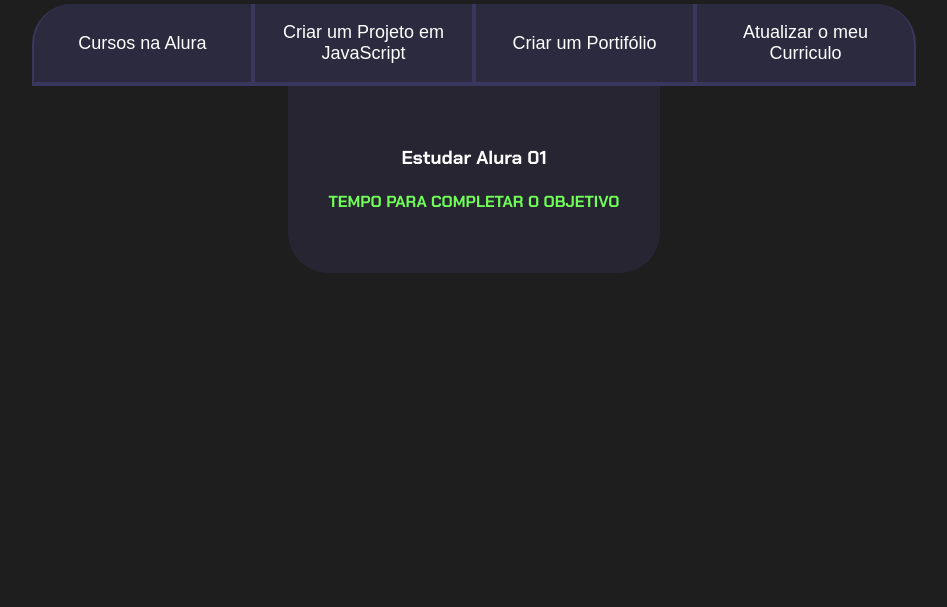
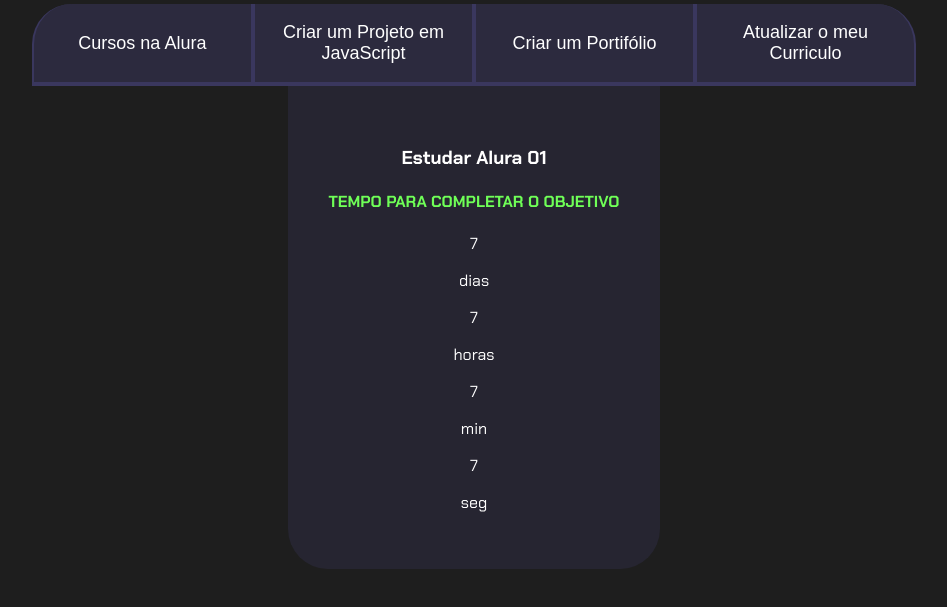
Before and after one commit to Lucas0Soares/Lucas, a plain HTML site: page index.html in a window 1280 px wide. Shown: the part 99-706 px from the top of the page, without its empty margins (166-1113 px from the left). Drawn offline with Linux system fonts and the light colour scheme.

Commit message:
Update index.html

```diff
--- a/index.html
+++ b/index.html
@@ -28,8 +28,23 @@
                             Tempo para Completar o Objetivo
                         </h4>
                         <div class="contador">
-                            <div class= "contador-digitos"
+                            <div class= "contador-digitos">
+                                <p class= "cotador-digito-numero">7</p>
+                                <p class= "contador-digitos-texto">dias</p>
                         </div>
+                             <div class= "contador-digitos">
+                                <p class= "cotador-digito-numero">7</p>
+                                <p class= "contador-digitos-texto">horas</p>
+                        </div>
+                             <div class= "contador-digitos">
+                                <p class= "cotador-digito-numero">7</p>
+                                <p class= "contador-digitos-texto">min</p>
+                        </div>
+                             <div class= "contador-digitos">
+                                <p class= "cotador-digito-numero">7</p>
+                                <p class= "contador-digitos-texto">seg</p>
+                        </div>
+                            </div>
                     </div>
                     <div class="aba-conteudo">
                         <h3 class="aba-conteudo-titulo-principal">
```
